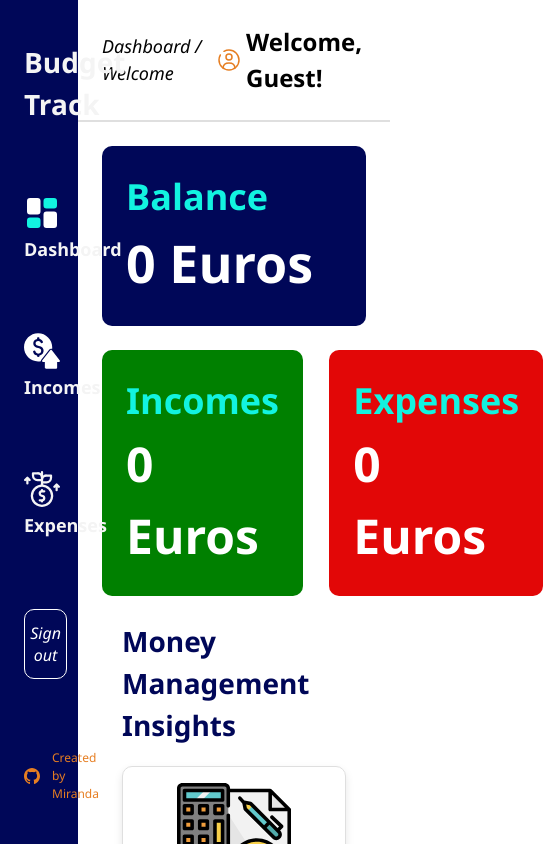
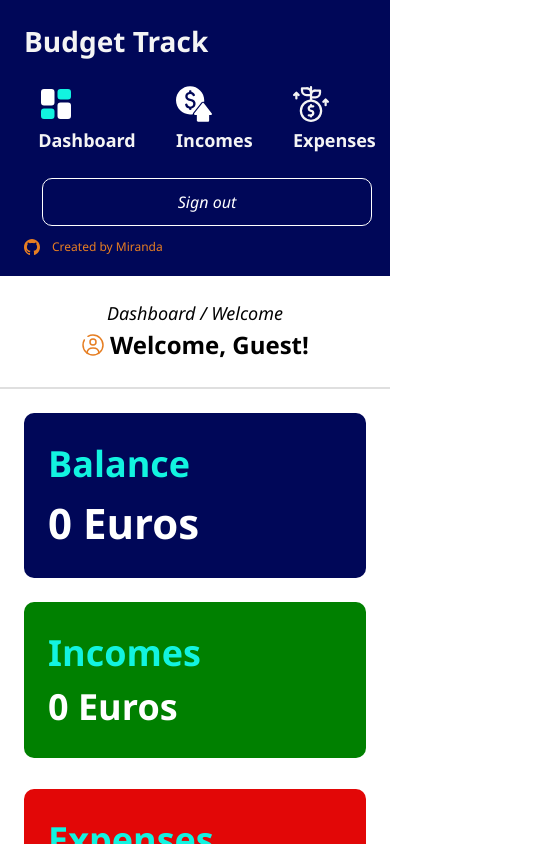
Before and after one commit to Miranda-K12/Budget-Track, a React (Vite) app: page /dashboard in a window 390 px wide. Shown: the top 844 px of the page, 543 px wide, since content can reach past the window. Built offline with nearby package versions, Linux system fonts and the light colour scheme.

Commit message:
add responsive styles

```diff
--- a/src/Components/Dashboard/Dashboard.module.css
+++ b/src/Components/Dashboard/Dashboard.module.css
@@ -35,7 +35,7 @@
 .incomes_container p,
 .expenses_container p {
   font-size: 4.8rem;
-  color: var(--button-color)
+  color: var(--button-color);
 }
 
 .incomes_container {
@@ -112,7 +112,7 @@
   padding-top: 0.5rem;
 }
 
-@media (max-width: 768px) {
+@media (max-width: 1024px) {
   .card_container {
     grid-template-columns: repeat(2, 1fr);
   }
@@ -122,4 +122,21 @@
   .card_container {
     grid-template-columns: 1fr;
   }
+
+  .detail_info {
+    grid-template-columns: 1fr;
+  }
+
+  .card_header {
+    margin-top: 4.8rem;
+  }
+
+  .incomes_container p,
+  .expenses_container p {
+    font-size: 3.6rem;
+  }
+
+  .balance_container p {
+    font-size: 4.2rem;
+  }
 }
--- a/src/Components/Expenses/Expenses.module.css
+++ b/src/Components/Expenses/Expenses.module.css
@@ -29,7 +29,7 @@ h2 {
 
 .expenses_container {
   box-shadow: rgba(99, 99, 99, 0.2) 4px 2px 8px 4px;
-  width: 60%;
+  width: 100%;
   padding: 2.4rem;
   border-radius: 1rem;
 }
@@ -83,7 +83,7 @@ select option {
 }
 
 .expense_list {
-  width: 80%;
+  width: 100%;
   border: 1px solid var(--primary-color);
   border-radius: 0.5rem;
   padding: 1.2rem;
@@ -127,3 +127,26 @@ li {
   cursor: pointer;
   border-radius: 5px;
 }
+
+@media (max-width:600px) {
+  .formFields {
+    grid-template-columns: 1fr;
+  }
+
+  .export_btn {
+    width: 100%;
+  }
+
+  .delete_btn {
+    width: 30%;
+  }
+
+  .add_btn {
+    width: 100%;
+    margin-top: 12.8rem;
+  }
+
+  .expenses_box {
+    width: 100%;
+  }
+}
--- a/src/Components/Header/Header.module.css
+++ b/src/Components/Header/Header.module.css
@@ -29,3 +29,9 @@
   font-size: 2.4rem;
   color: var(--link);
 }
+
+@media(max-width:480px) {
+  .header {
+    flex-direction: column;
+  }
+}
--- a/src/Components/Incomes/Incomes.module.css
+++ b/src/Components/Incomes/Incomes.module.css
@@ -11,7 +11,6 @@
 
 .incomes_box {
   background-color: var(--primary-color);
-  width: 40%;
   border-radius: 1rem;
   margin: 2.4rem 0;
   padding: 2rem;
@@ -29,7 +28,6 @@ h2 {
 
 .incomes_container {
   box-shadow: rgba(99, 99, 99, 0.2) 4px 2px 8px 4px;
-  width: 60%;
   padding: 2.4rem;
   border-radius: 1rem;
 }
@@ -39,7 +37,6 @@ h2 {
   grid-template-columns: 1fr 1fr;
   gap: 10%;
   margin-bottom: 4.8rem;
-
 }
 
 .formFields div {
@@ -83,7 +80,7 @@ select option {
 }
 
 .incomes_list {
-  width: 80%;
+  width: 100%;
   border: 1px solid var(--primary-color);
   border-radius: 0.5rem;
   padding: 1.2rem;
@@ -127,3 +124,26 @@ li {
   cursor: pointer;
   border-radius: 5px;
 }
+
+@media (max-width:600px) {
+  .formFields {
+    grid-template-columns: 1fr;
+  }
+
+  .export_btn {
+    width: 100%;
+  }
+
+  .delete_btn {
+    width: 30%;
+  }
+
+  .add_btn {
+    width: 100%;
+    margin-top: 12.8rem;
+  }
+
+  .expenses_box {
+    width: 100%;
+  }
+}
--- a/src/Components/Layout/Layout.module.css
+++ b/src/Components/Layout/Layout.module.css
@@ -29,3 +29,9 @@
 .pageContent {
   padding: 2.4rem;
 }
+
+@media (max-width:768px) {
+  .layout {
+    grid-template-columns: 1fr;
+  }
+}
--- a/src/Components/Sidebar/Sidebar.jsx
+++ b/src/Components/Sidebar/Sidebar.jsx
@@ -18,6 +18,7 @@ const Sidebar = () => {
   return (
     <div className={styles.sideBar}>
       <h2 className={styles.sidebar_header}>Budget Track</h2>
+      <div className={styles.navigate_box}>
       <div className={styles.dashboard_box}>
         <Link to="/dashboard">
           <img src={DashboardIcon} alt="dashboard_icon" className={styles.dashboard_icon} />
@@ -35,7 +36,8 @@ const Sidebar = () => {
           <img src={Expense} alt="expense_icon" className={styles.dashboard_icon} />
           <h3>Expenses</h3>
         </Link>
-      </div>
+        </div>
+        </div>
       <button className={styles.sign_out} onClick={handleSignOut}>Sign out</button>
       <div className={styles.author}>
         <img src={Github} alt="github_icon" className={styles.github_icon} />
--- a/src/Components/Sidebar/Sidebar.module.css
+++ b/src/Components/Sidebar/Sidebar.module.css
@@ -10,6 +10,13 @@
   position: sticky;
   top: 0;
   bottom: 0;
+}
+
+.navigate_box {
+  display: flex;
+  flex-direction: column;
+  gap: 3.6rem;
+  justify-content: space-between;
 }
 
 .sidebar_header {
@@ -71,3 +78,29 @@ a {
   width: 1.6rem;
   height: 1.6rem;
 }
+
+@media (max-width:768px) {
+  .sideBar {
+    padding: 2rem 0;
+    display: flex;
+    flex-direction: column;
+    padding-left: 2.4rem;
+    gap: 1.2rem;
+    justify-content: space-around;
+    height: auto;
+    position: sticky;
+    top: 0;
+  }
+
+  .navigate_box {
+    display: flex;
+    flex-direction: row;
+    padding: 1.2rem;
+    justify-content: space-around;
+  }
+
+  .sign_out {
+    width: 90%;
+    margin: 0 auto;
+  }
+}
```
